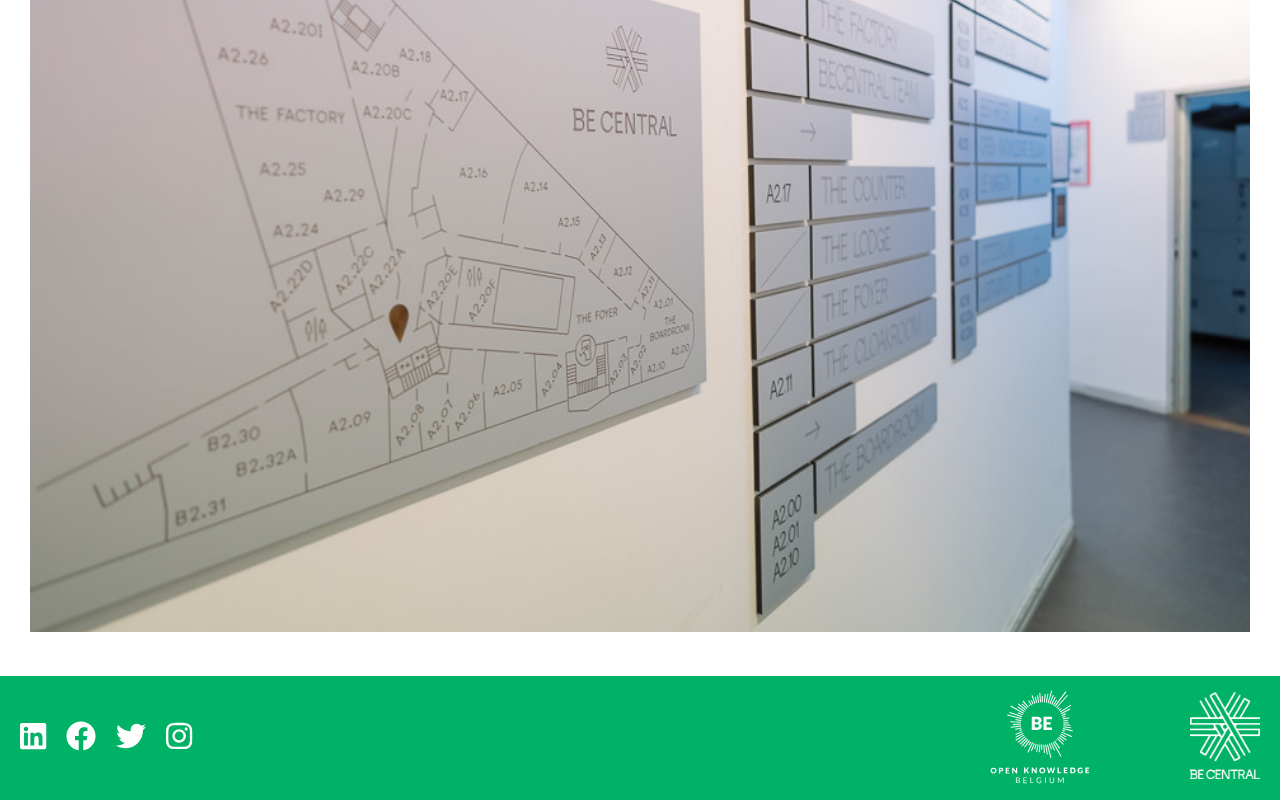
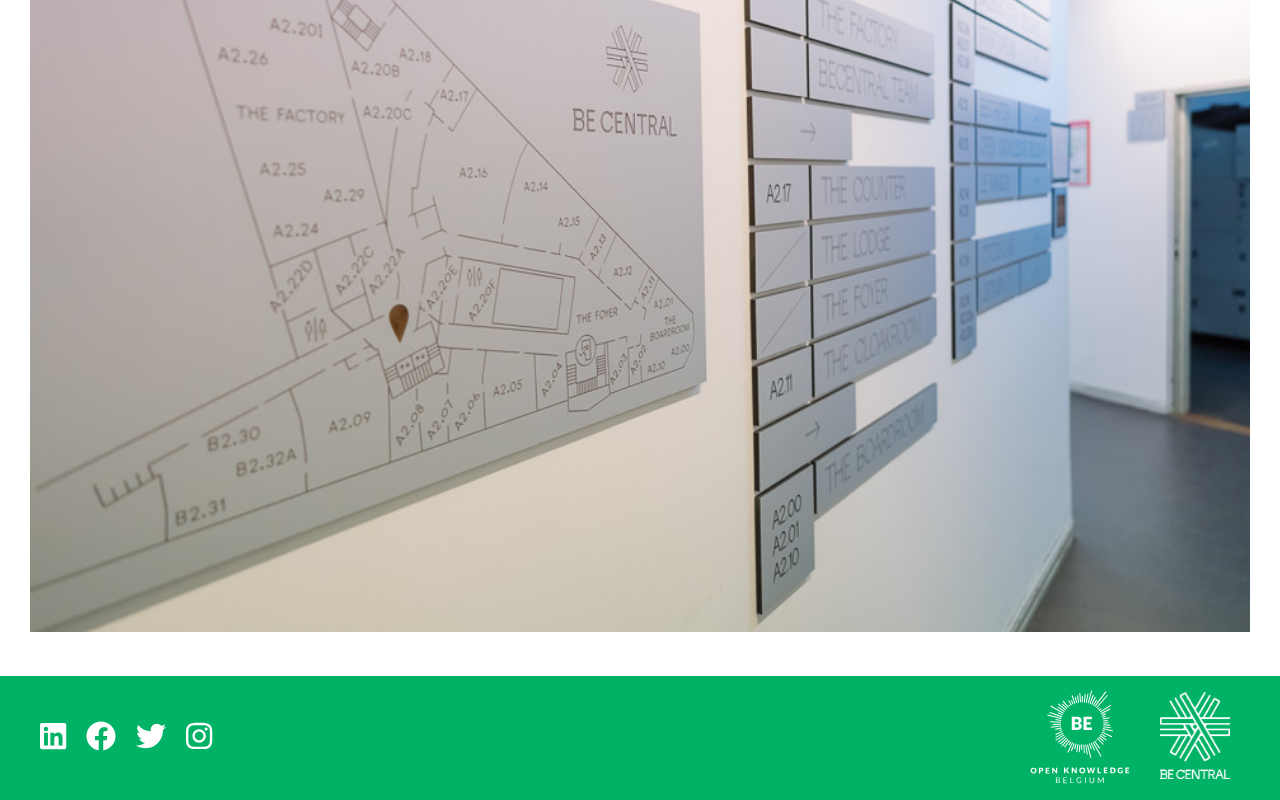
Before and after one commit to HackYourFutureBEHomework/class2-project-bementor-group2, a React (Create React App) app in the folder client/: page / in a window 1280 px wide. Shown: the part 494-1294 px from the top of the page. Built offline with nearby package versions, Linux system fonts and the light colour scheme; no server answers.

Commit message:
minor Footer css changes

```diff
--- a/client/src/assets/css/Footer.css
+++ b/client/src/assets/css/Footer.css
@@ -17,7 +17,7 @@
 .footer_icons a {
   color: rgb(255, 255, 255);
   align-self: center;
-  margin-right: 2rem;
+  margin-left: 2rem;
 }
 
 .footer_logo {
@@ -29,7 +29,7 @@
   display: block;
   width: 7rem;
   align-self: center;
-  margin-left: 10rem;
+  margin-right: 3rem;
 }
 
 .footer_logo a:first-child {
```
